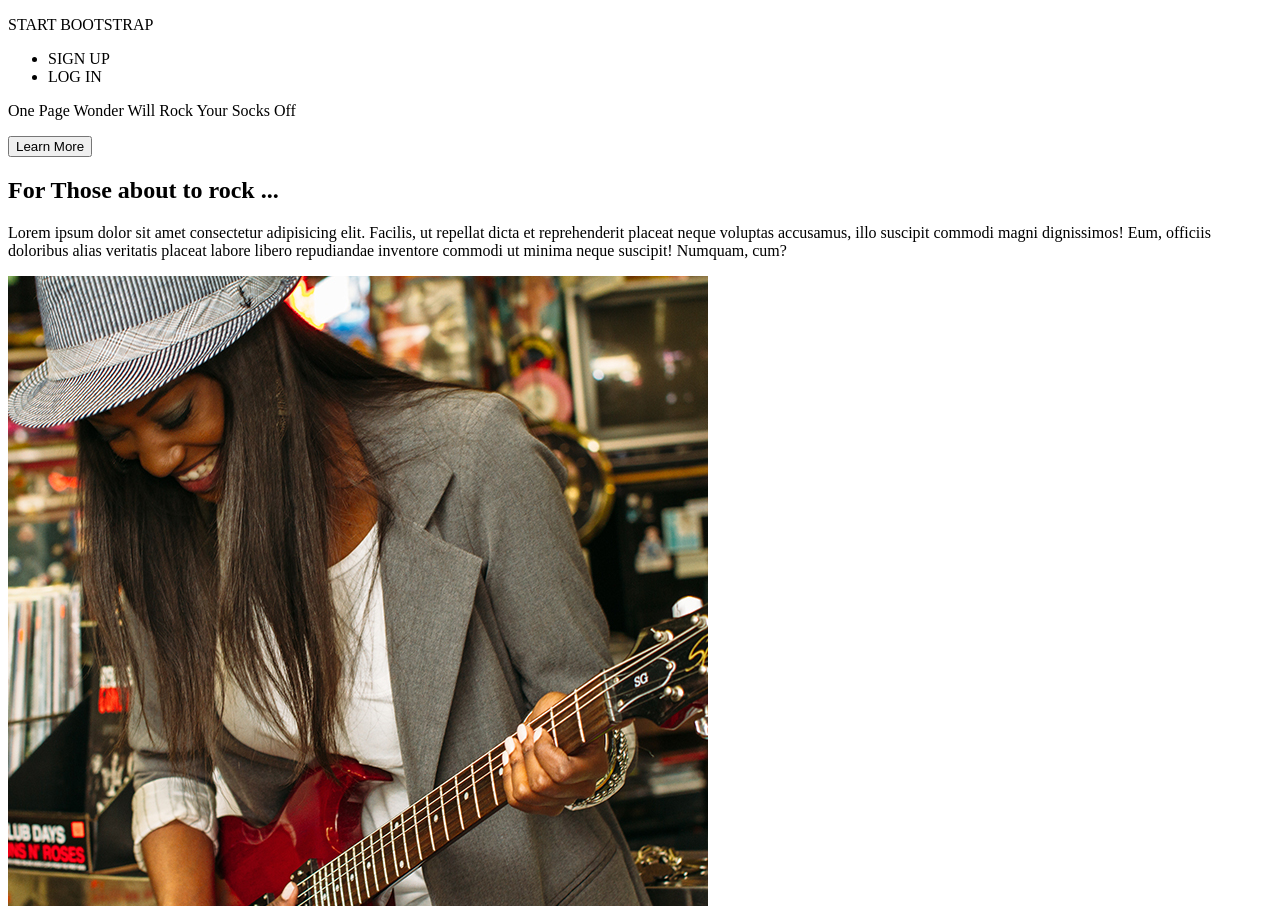
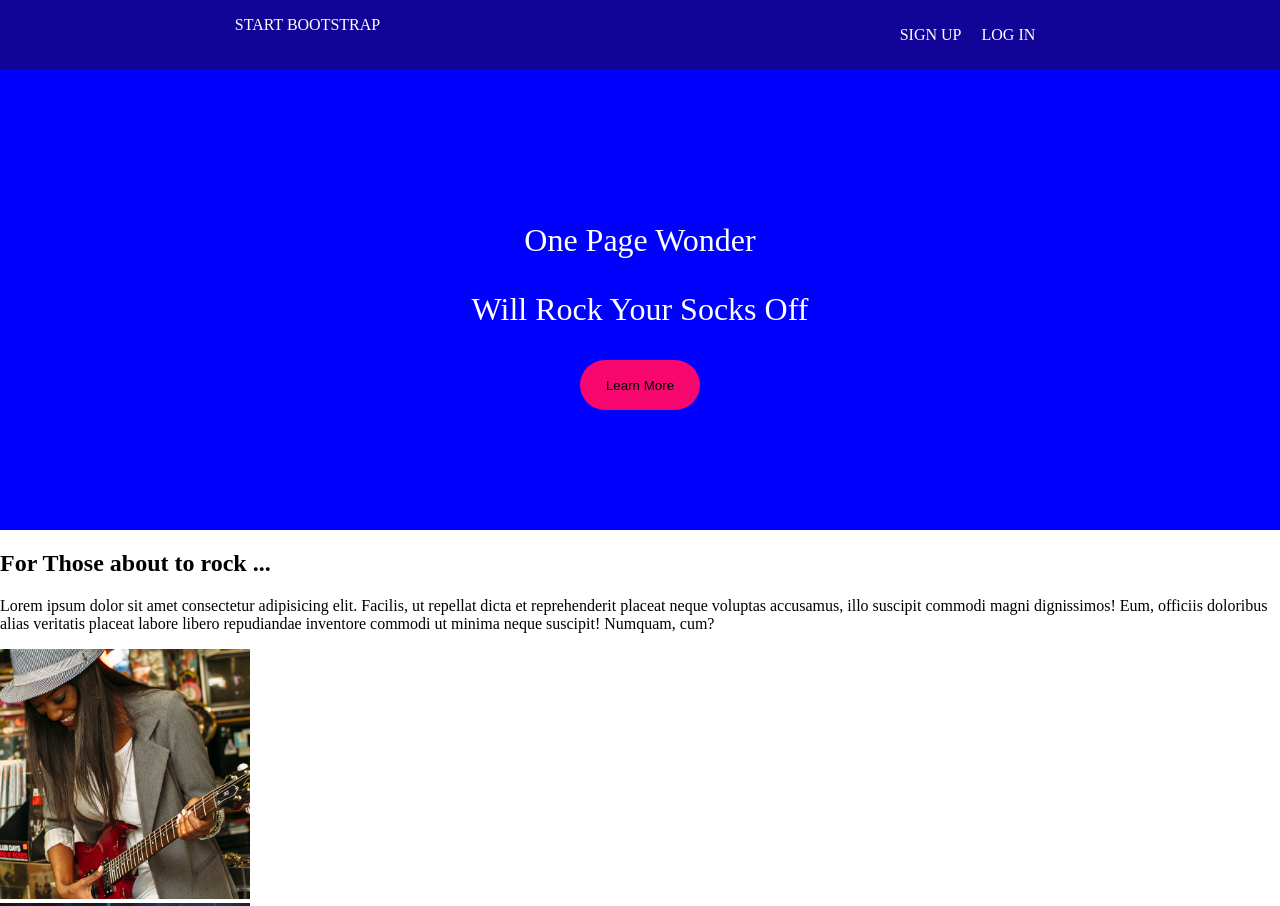
Before and after one commit to sebreye/template3, a plain HTML site: page index.html in a window 1280 px wide. Shown: the top 906 px of the page. Drawn offline with Linux system fonts and the light colour scheme.

Commit message:
ajout css nav+sect1

```diff
--- a/index.html
+++ b/index.html
@@ -1,56 +1,70 @@
 <!DOCTYPE html>
 <html lang="en">
+
 <head>
     <meta charset="UTF-8">
     <meta http-equiv="X-UA-Compatible" content="IE=edge">
     <meta name="viewport" content="width=device-width, initial-scale=1.0">
+    <link rel="stylesheet" href="./public/css/style.css">
     <title>Document</title>
 </head>
+
 <body>
     <nav>
-        <p>START BOOTSTRAP</p>
-        <ul>
-            <li>SIGN UP</li>
-            <li>LOG IN</li>
-        </ul>
+            <p>START BOOTSTRAP</p>
+            <ul>
+                <li>SIGN UP</li>
+                <li>LOG IN</li>
+            </ul>
     </nav>
-    <section>
+    <section class="sect1">
+        <div class="p-sect1">
+            <p>One Page Wonder</p>
+            <p>Will Rock Your Socks Off</p>
+        </div>
+        <div >
+            <input type="button" value="Learn More" class="btn-sect1">
+        </div>
+    </section>
+    <section class="sect-img">
         <div>
-        <p>One Page Wonder Will Rock Your Socks Off</p>
+            <h2>For Those about to rock ...</h2>
+            <p>Lorem ipsum dolor sit amet consectetur adipisicing elit. Facilis, ut repellat dicta et reprehenderit
+                placeat neque voluptas accusamus, illo suscipit commodi magni dignissimos! Eum, officiis doloribus alias
+                veritatis placeat labore libero repudiandae inventore commodi ut minima neque suscipit! Numquam, cum?
+            </p>
         </div>
         <div>
-            <input type="button" value="Learn More">
+            <img src="./public/img/01.jpg" alt="" height="250px" class="img-sect">
         </div>
     </section>
-    <section>
+    <section class="sect-img">
         <div>
-            <h2>For Those about to rock ...</h2>
-            <p>Lorem ipsum dolor sit amet consectetur adipisicing elit. Facilis, ut repellat dicta et reprehenderit placeat neque voluptas accusamus, illo suscipit commodi magni dignissimos! Eum, officiis doloribus alias veritatis placeat labore libero repudiandae inventore commodi ut minima neque suscipit! Numquam, cum?</p>
-        </div>
-        <div>
-            <img src="./public/img/01.jpg" alt="">
-        </div>
-    </section>
-    <section>
-        <div>
-            <img src="./public/img/01.jpg" alt="">
+            <img src="./public/img/02.jpg" alt="" height="250px" class="img-sect">
         </div>
         <div>
             <h2>We salute you!</h2>
-            <p>Lorem ipsum dolor sit amet consectetur adipisicing elit. Facilis, ut repellat dicta et reprehenderit placeat neque voluptas accusamus, illo suscipit commodi magni dignissimos! Eum, officiis doloribus alias veritatis placeat labore libero repudiandae inventore commodi ut minima neque suscipit! Numquam, cum?</p>
+            <p>Lorem ipsum dolor sit amet consectetur adipisicing elit. Facilis, ut repellat dicta et reprehenderit
+                placeat neque voluptas accusamus, illo suscipit commodi magni dignissimos! Eum, officiis doloribus alias
+                veritatis placeat labore libero repudiandae inventore commodi ut minima neque suscipit! Numquam, cum?
+            </p>
         </div>
     </section>
-    <section>
+    <section class="sect-img">
         <div>
             <h2>Let there be rock!</h2>
-            <p>Lorem ipsum dolor sit amet consectetur adipisicing elit. Facilis, ut repellat dicta et reprehenderit placeat neque voluptas accusamus, illo suscipit commodi magni dignissimos! Eum, officiis doloribus alias veritatis placeat labore libero repudiandae inventore commodi ut minima neque suscipit! Numquam, cum?</p>
+            <p>Lorem ipsum dolor sit amet consectetur adipisicing elit. Facilis, ut repellat dicta et reprehenderit
+                placeat neque voluptas accusamus, illo suscipit commodi magni dignissimos! Eum, officiis doloribus alias
+                veritatis placeat labore libero repudiandae inventore commodi ut minima neque suscipit! Numquam, cum?
+            </p>
         </div>
         <div>
-            <img src="./public/img/01.jpg" alt="">
+            <img src="./public/img/03.jpg" alt="" height="250px" class="img-sect">
         </div>
     </section>
     <footer>
         <p>Copyright © Your Website</p>
     </footer>
 </body>
+
 </html>
--- a/public/sass/style.sass
+++ b/public/sass/style.sass
@@ -0,0 +1,27 @@
+body
+    margin: 0
+nav
+    display: flex
+    justify-content: space-around
+    background-color: #120497
+    color: white
+    ul
+        display: flex
+        list-style: none
+        li
+            margin: 10px
+.sect1
+    text-align: center
+    background-color: blue
+    font-size: xx-large
+    padding: 15vh
+    color: white
+.btn-sect1
+    height: 50px
+    width: 120px
+    border-top-left-radius: 50px
+    border-top-right-radius: 50px
+    border-bottom-left-radius: 50px
+    border-bottom-right-radius: 50px
+    border: none
+    background-color: #f7076f
```
Also changed, not shown: public/css/style.css, 1 other file.
